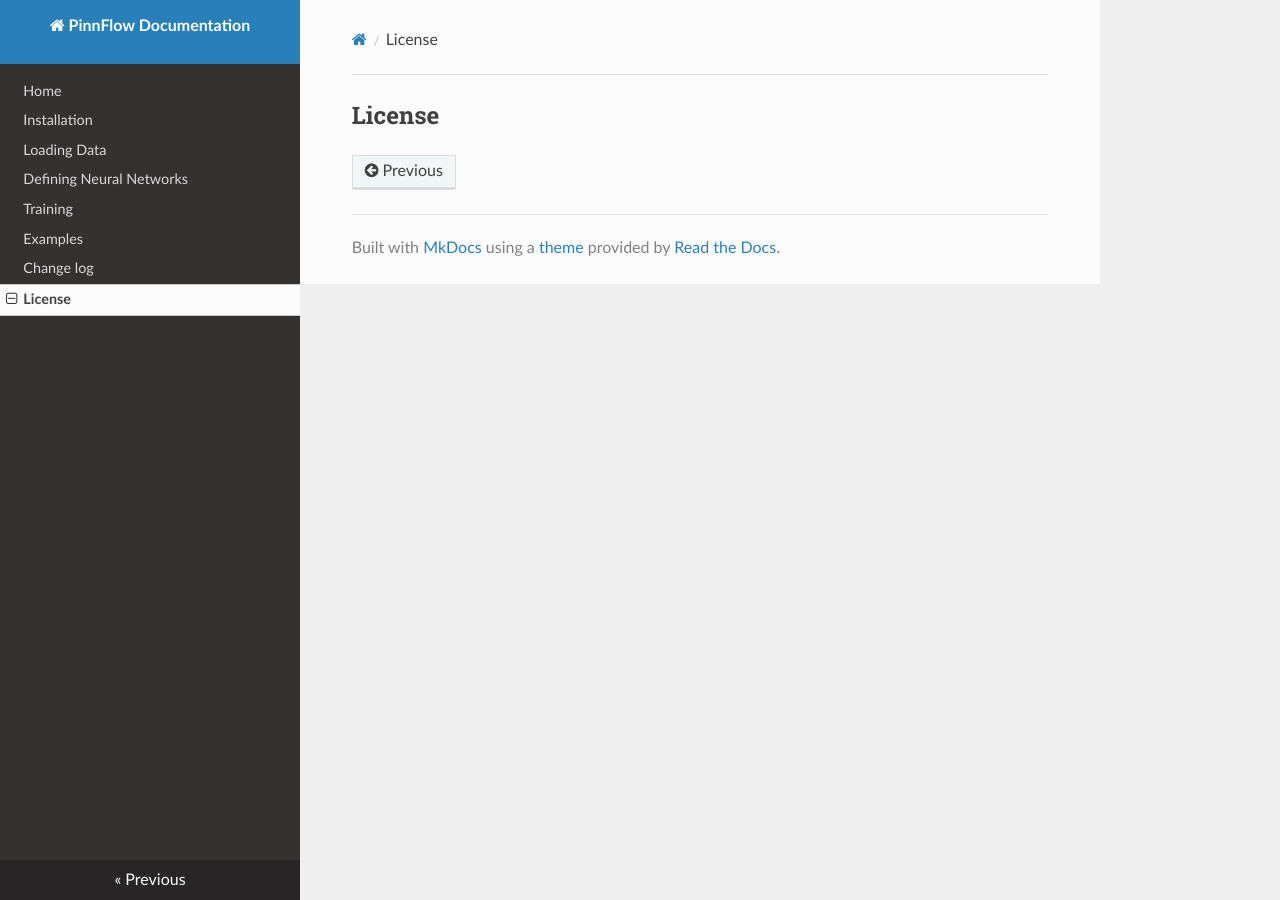
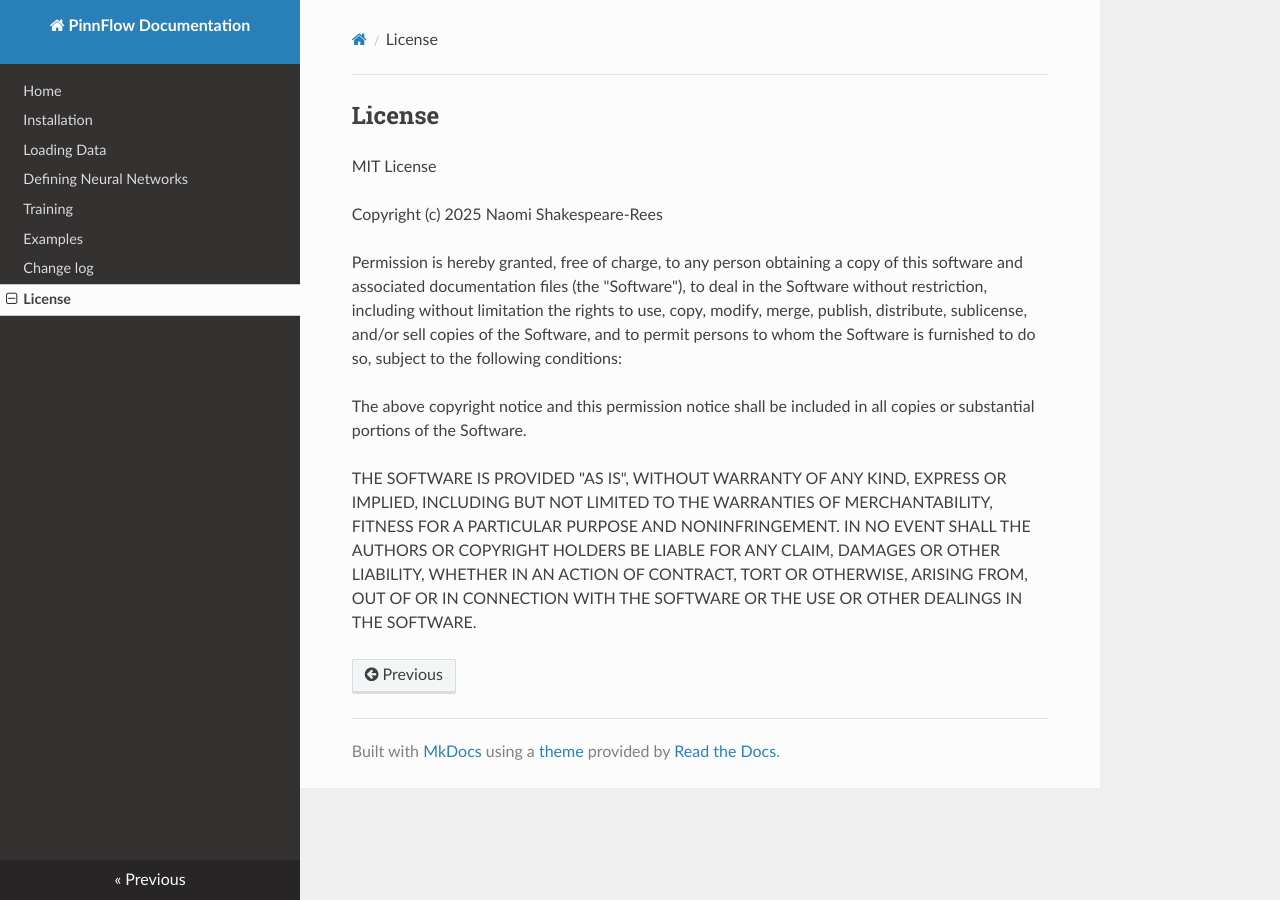
Before and after one commit to geonaomi/PINNFlow, an MkDocs documentation site: the page built from docs/license.md, in a window 1280 px wide. Built offline with MkDocs 1.6.1, drawn with Linux system fonts in a browser that asks for light colours; nearby versions of some CDN libraries.

Commit message:
edit docs

```diff
--- a/docs/license.md
+++ b/docs/license.md
@@ -1 +1,23 @@
 ## License
+
+MIT License
+
+Copyright (c) 2025 Naomi Shakespeare-Rees
+
+Permission is hereby granted, free of charge, to any person obtaining a copy
+of this software and associated documentation files (the "Software"), to deal
+in the Software without restriction, including without limitation the rights
+to use, copy, modify, merge, publish, distribute, sublicense, and/or sell
+copies of the Software, and to permit persons to whom the Software is
+furnished to do so, subject to the following conditions:
+
+The above copyright notice and this permission notice shall be included in all
+copies or substantial portions of the Software.
+
+THE SOFTWARE IS PROVIDED "AS IS", WITHOUT WARRANTY OF ANY KIND, EXPRESS OR
+IMPLIED, INCLUDING BUT NOT LIMITED TO THE WARRANTIES OF MERCHANTABILITY,
+FITNESS FOR A PARTICULAR PURPOSE AND NONINFRINGEMENT. IN NO EVENT SHALL THE
+AUTHORS OR COPYRIGHT HOLDERS BE LIABLE FOR ANY CLAIM, DAMAGES OR OTHER
+LIABILITY, WHETHER IN AN ACTION OF CONTRACT, TORT OR OTHERWISE, ARISING FROM,
+OUT OF OR IN CONNECTION WITH THE SOFTWARE OR THE USE OR OTHER DEALINGS IN THE
+SOFTWARE.
```
Also changed, not shown: docs/data.md (+3 -1 lines), docs/examples.md (+1 -1 lines), docs/index.md (+0 -18 lines), docs/nn.md (+15 -1 lines), docs/train.md (+3 -1 lines), 1 other file.
